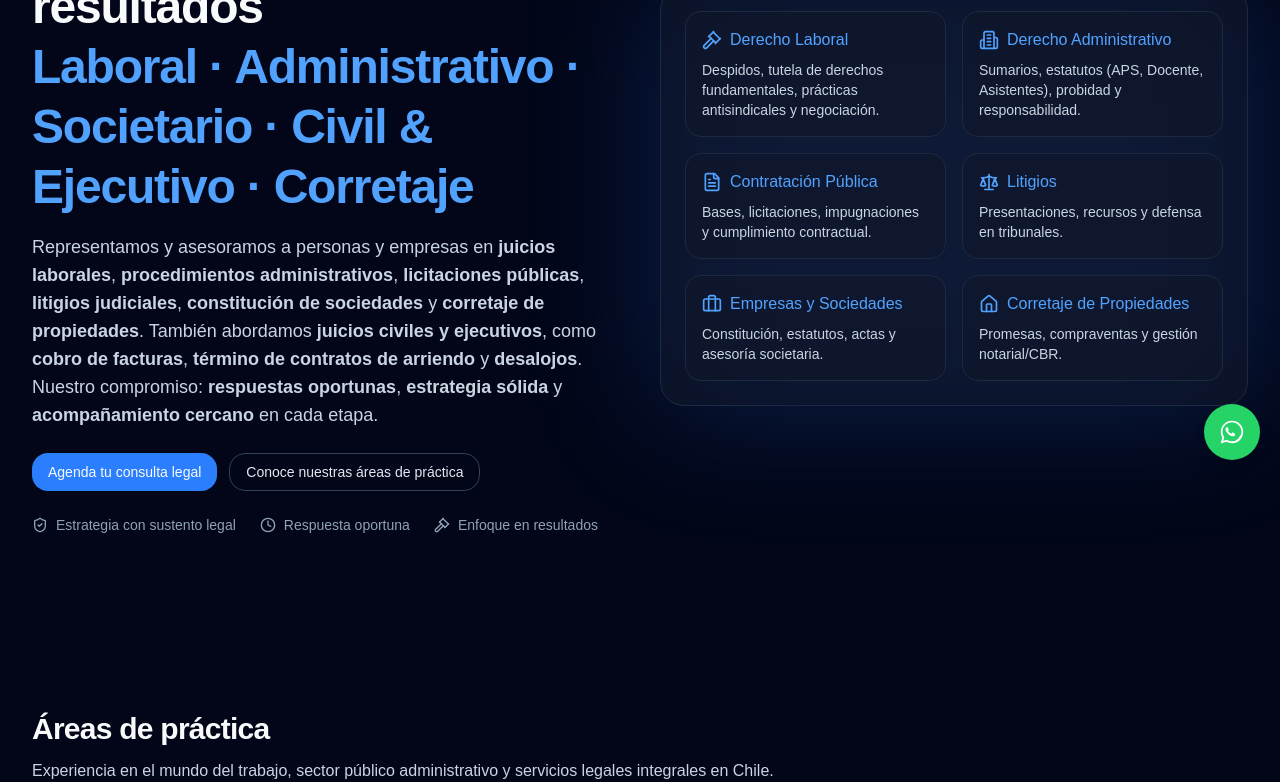
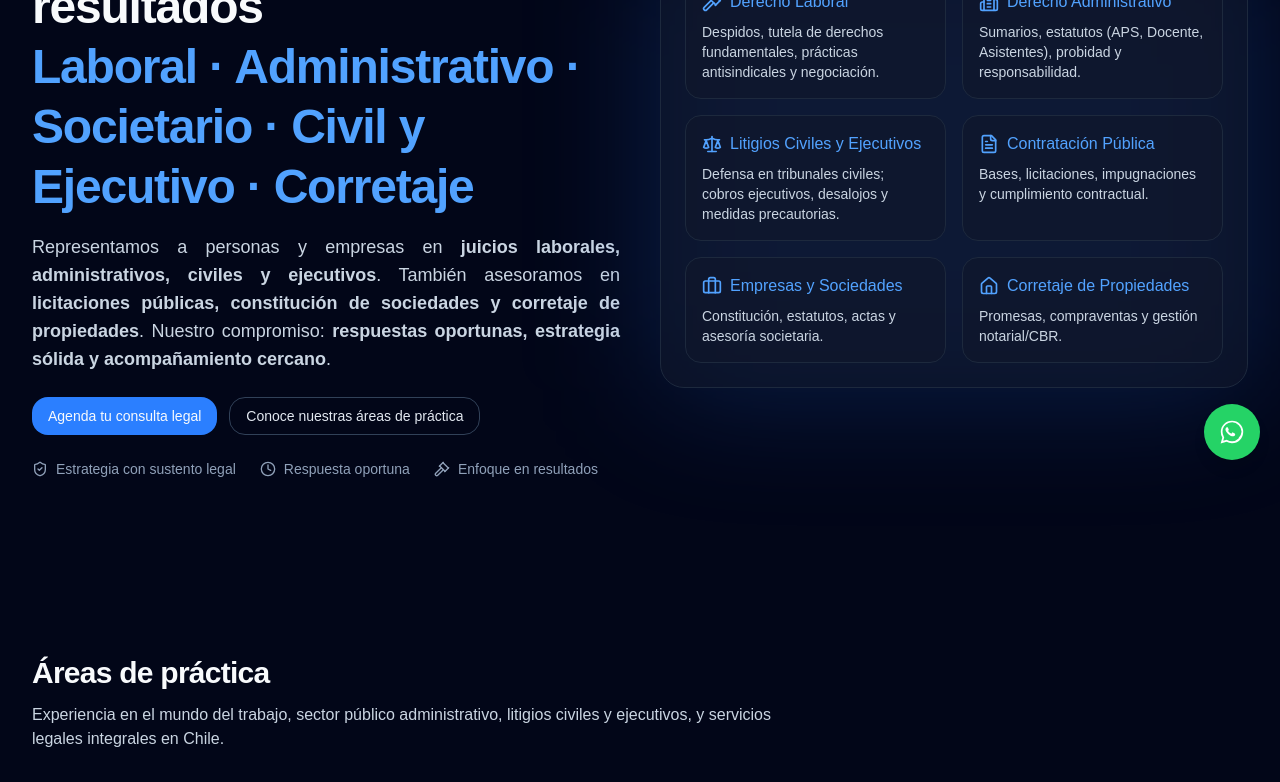
Before and after one commit to RanaWow/cerna-asociados-web, a Next.js app: page / in a window 1280 px wide. Shown: the part 320-1102 px from the top of the page. Built offline with nearby package versions, Linux system fonts and the light colour scheme.

Commit message:
fix: texto resumido y justificado en hero + correcciones en Civil y Ejecutivo

```diff
--- a/src/app/page.tsx
+++ b/src/app/page.tsx
@@ -56,19 +56,17 @@ export default function Page() {
               <h1 className="text-4xl sm:text-5xl font-bold leading-tight tracking-tight">
                 Tu defensa y asesoría legal con confianza y resultados
                 <span className="block text-blue-400">
-                  Laboral · Administrativo · Societario · Civil &amp; Ejecutivo · Corretaje
+                  Laboral · Administrativo · Societario · Civil y Ejecutivo · Corretaje
                 </span>
               </h1>
-              <p className="mt-4 text-slate-300 text-lg">
-                Representamos y asesoramos a personas y empresas en
-                <strong> juicios laborales</strong>, <strong>procedimientos administrativos</strong>,
-                <strong> licitaciones públicas</strong>, <strong>litigios judiciales</strong>,
-                <strong> constitución de sociedades</strong> y <strong> corretaje de propiedades</strong>.
-                También abordamos <strong>juicios civiles y ejecutivos</strong>, como
-                <strong> cobro de facturas</strong>, <strong>término de contratos de arriendo</strong> y <strong>desalojos</strong>.
-                Nuestro compromiso: <strong>respuestas oportunas</strong>, <strong>estrategia sólida</strong> y
-                <strong> acompañamiento cercano</strong> en cada etapa.
+
+              {/* Párrafo resumido y justificado */}
+              <p className="mt-4 text-slate-300 text-lg text-justify">
+                Representamos a personas y empresas en <strong>juicios laborales, administrativos, civiles y ejecutivos</strong>.
+                También asesoramos en <strong>licitaciones públicas, constitución de sociedades y corretaje de propiedades</strong>.
+                Nuestro compromiso: <strong>respuestas oportunas, estrategia sólida y acompañamiento cercano</strong>.
               </p>
+
               <div className="mt-6 flex flex-wrap gap-3">
                 <a href="#contacto" className="inline-flex items-center rounded-2xl bg-blue-500 px-4 py-2 text-sm font-medium hover:bg-blue-600 transition">
                   Agenda tu consulta legal
@@ -77,6 +75,7 @@ export default function Page() {
                   Conoce nuestras áreas de práctica
                 </a>
               </div>
+
               <div className="mt-6 flex items-center gap-6 text-sm text-slate-400">
                 <div className="flex items-center gap-2"><ShieldCheck className="h-4 w-4" /> Estrategia con sustento legal</div>
                 <div className="flex items-center gap-2"><Clock className="h-4 w-4" /> Respuesta oportuna</div>
@@ -91,8 +90,9 @@ export default function Page() {
                   <div className="grid sm:grid-cols-2 gap-4">
                     <MiniFeature icon={<Gavel className="h-5 w-5" />} title="Derecho Laboral" text="Despidos, tutela de derechos fundamentales, prácticas antisindicales y negociación." />
                     <MiniFeature icon={<Building2 className="h-5 w-5" />} title="Derecho Administrativo" text="Sumarios, estatutos (APS, Docente, Asistentes), probidad y responsabilidad." />
+                    {/* Cambiado: Litigios Civiles y Ejecutivos */}
+                    <MiniFeature icon={<Scale className="h-5 w-5" />} title="Litigios Civiles y Ejecutivos" text="Defensa en tribunales civiles; cobros ejecutivos, desalojos y medidas precautorias." />
                     <MiniFeature icon={<FileText className="h-5 w-5" />} title="Contratación Pública" text="Bases, licitaciones, impugnaciones y cumplimiento contractual." />
-                    <MiniFeature icon={<Scale className="h-5 w-5" />} title="Litigios" text="Presentaciones, recursos y defensa en tribunales." />
                     <MiniFeature icon={<Briefcase className="h-5 w-5" />} title="Empresas y Sociedades" text="Constitución, estatutos, actas y asesoría societaria." />
                     <MiniFeature icon={<Home className="h-5 w-5" />} title="Corretaje de Propiedades" text="Promesas, compraventas y gestión notarial/CBR." />
                   </div>
@@ -107,17 +107,20 @@ export default function Page() {
       <section id="areas" className="mx-auto max-w-7xl px-4 sm:px-6 lg:px-8 py-16">
         <div className="max-w-3xl">
           <h2 className="text-3xl font-bold tracking-tight">Áreas de práctica</h2>
-          <p className="mt-3 text-slate-300">Experiencia en el mundo del trabajo, sector público administrativo y servicios legales integrales en Chile.</p>
+          <p className="mt-3 text-slate-300">
+            Experiencia en el mundo del trabajo, sector público administrativo, litigios civiles y ejecutivos,
+            y servicios legales integrales en Chile.
+          </p>
         </div>
         <div className="mt-8 grid md:grid-cols-2 lg:grid-cols-3 gap-6">
           <PracticeCard icon={<Gavel className="h-6 w-6" />} title="Laboral: individual y colectivo" bullets={["Despidos y cobros laborales", "Tutela de derechos fundamentales (Ley Karin)", "Reglamento interno y jornadas", "Negociación y relaciones colectivas"]} />
           <PracticeCard icon={<Building2 className="h-6 w-6" />} title="Derecho Administrativo" bullets={["Sumarios y vistas fiscales", "Estatutos: APS, Docente, Asistentes", "Probidad, incompatibilidades y sanciones", "Contraloría y recursos administrativos"]} />
           <PracticeCard icon={<FileText className="h-6 w-6" />} title="Contratación Pública" bullets={["Bases y anexos", "Evaluación y adjudicación", "Impugnaciones y reclamos", "Ejecución y término anticipado"]} />
           <PracticeCard icon={<Scale className="h-6 w-6" />} title="Litigación" bullets={["Juzgados del Trabajo", "Tribunales Contencioso-Adm.", "Recursos de protección", "SUSESO, DT y órganos fiscalizadores"]} />
-          {/* NUEVA TARJETA: Civil & Ejecutivo */}
+          {/* Cambiado: "Civil y Ejecutivo" (sin &) */}
           <PracticeCard
             icon={<Scale className="h-6 w-6" />}
-            title="Civil & Ejecutivo"
+            title="Civil y Ejecutivo"
             bullets={[
               "Cobro de facturas y títulos ejecutivos",
               "Término de contratos de arriendo",
@@ -165,6 +168,8 @@ export default function Page() {
               </p>
               <p className="flex items-center gap-2"><MapPin className="h-4 w-4" /> Rancagua / Chile (online y presencial)</p>
               <p className="flex items-center gap-2"><Clock className="h-4 w-4" /> L–V 09:00 a 18:00</p>
+              {/* Corregido: "Sujeto" con mayúscula */}
+              <p className="text-sm text-slate-400">Sujeto a secreto profesional.</p>
             </div>
           </div>
         </div>
@@ -213,7 +218,7 @@ export default function Page() {
             </form>
           </div>
           <div className="rounded-3xl border border-slate-800 bg-slate-900/60 p-6 text-slate-300 space-y-3">
-            <p>• Tratamiento de datos personales conforme a Ley 19.628.<br />• Cookies y analítica con consentimiento informado.<br />• sujeto a secreto profesional.<br />• Honorarios a convenir.</p>
+            <p>• Tratamiento de datos personales conforme a Ley 19.628.<br />• Cookies y analítica con consentimiento informado.<br />• Honorarios a convenir.</p>
             <div className="text-sm text-slate-400">*Este sitio es informativo y no constituye asesoría legal. Cada caso requiere análisis específico.</div>
           </div>
         </div>
```
